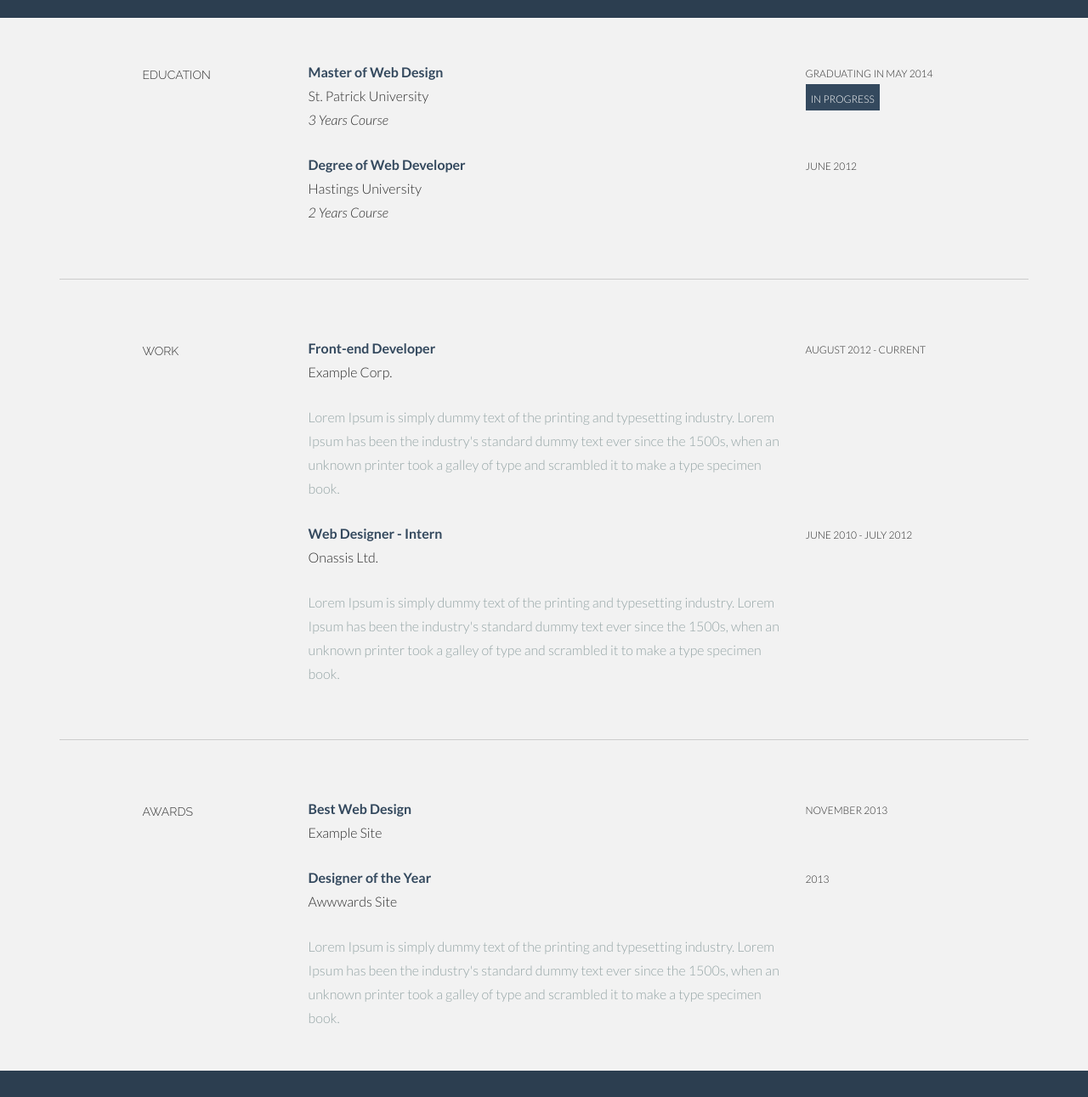
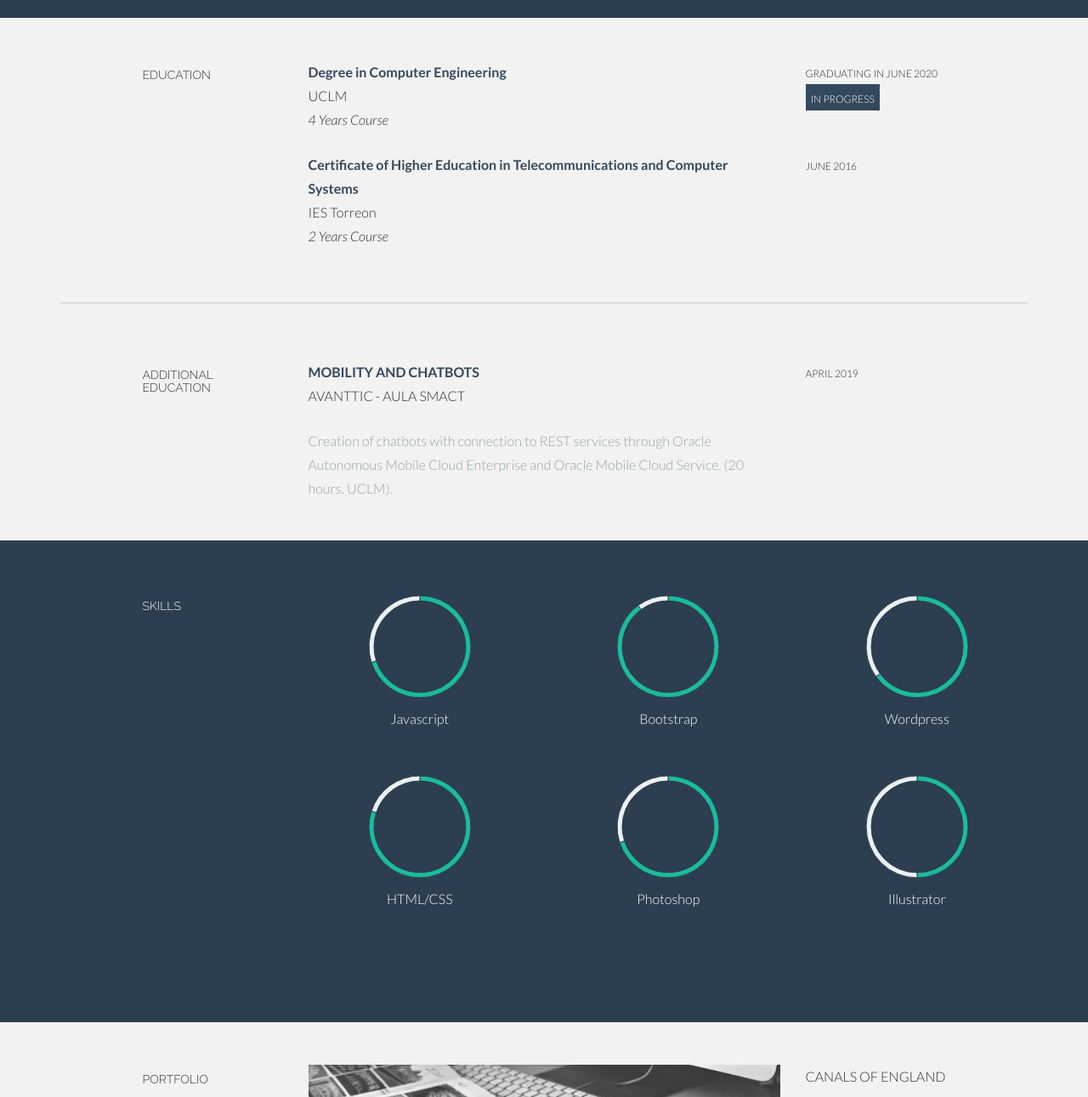
Before and after one commit to AlvaroChaparro/alvarochaparro.github.io, a plain HTML site: page index.html in a window 1280 px wide. Shown: the part 920-2211 px from the top of the page at 85% size. Drawn offline with Linux system fonts and the light colour scheme.

Commit message:
education and contact

```diff
--- a/index.html
+++ b/index.html
@@ -140,13 +140,13 @@
         </div>
         <div class="col-lg-6">
           <p>
-            <t>Master of Web Design</t><br /> St. Patrick University <br />
-            <i>3 Years Course</i>
+            <t>Degree in Computer Engineering</t><br /> UCLM <br />
+            <i>4 Years Course</i>
           </p>
         </div>
         <div class="col-lg-3">
           <p>
-            <sm>GRADUATING IN MAY 2014</sm><br />
+            <sm>GRADUATING IN JUNE 2020</sm><br />
             <imp>
               <sm>IN PROGRESS</sm>
             </imp>
@@ -155,13 +155,13 @@
 
         <div class="col-lg-6 col-lg-offset-3">
           <p>
-            <t>Degree of Web Developer</t><br /> Hastings University <br />
+            <t>Certificate of Higher Education in Telecommunications and Computer Systems</t><br /> IES Torreon <br />
             <i>2 Years Course</i>
           </p>
         </div>
         <div class="col-lg-3">
           <p>
-            <sm>JUNE 2012</sm>
+            <sm>JUNE 2016</sm>
           </p>
         </div>
 
@@ -173,92 +173,33 @@
     <!--/.container -->
   </section>
 
-
   <!--WORK DESCRIPTION -->
   <div class="container desc">
     <div class="row">
 
       <div class="col-lg-2 col-lg-offset-1">
-        <h5>WORK</h5>
+        <h5>ADDITIONAL EDUCATION</h5>
       </div>
       <div class="col-lg-6">
         <p>
-          <t>Front-end Developer</t><br /> Example Corp. <br />
+          <t>MOBILITY AND CHATBOTS</t><br /> AVANTTIC - AULA SMACT <br />
         </p>
         <p>
-          <more>Lorem Ipsum is simply dummy text of the printing and typesetting industry. Lorem Ipsum has been the
-            industry's standard dummy text ever since the 1500s, when an unknown printer took a galley of type and
-            scrambled it to make a type specimen book.</more>
+          <more>Creation of chatbots with connection to REST services through
+            Oracle Autonomous Mobile Cloud Enterprise and Oracle Mobile Cloud Service.
+            (20 hours. UCLM).</more>
         </p>
       </div>
       <div class="col-lg-3">
         <p>
-          <sm>AUGUST 2012 - CURRENT</sm>
-        </p>
-      </div>
-
-      <div class="col-lg-6 col-lg-offset-3">
-        <p>
-          <t>Web Designer - Intern</t><br /> Onassis Ltd. <br />
-        </p>
-        <p>
-          <more>Lorem Ipsum is simply dummy text of the printing and typesetting industry. Lorem Ipsum has been the
-            industry's standard dummy text ever since the 1500s, when an unknown printer took a galley of type and
-            scrambled it to make a type specimen book.</more>
-        </p>
-      </div>
-      <div class="col-lg-3">
-        <p>
-          <sm>JUNE 2010 - JULY 2012</sm>
+          <sm>APRIL 2019</sm>
         </p>
       </div>
     </div>
     <!--/.row -->
     <br>
-    <hr>
   </div>
   <!--/.container -->
-
-
-  <!--AWARDS DESCRIPTION -->
-  <div class="container desc">
-    <div class="row">
-      <div class="col-lg-2 col-lg-offset-1">
-        <h5>AWARDS</h5>
-      </div>
-      <div class="col-lg-6">
-        <p>
-          <t>Best Web Design</t><br /> Example Site <br />
-        </p>
-      </div>
-      <div class="col-lg-3">
-        <p>
-          <sm>NOVEMBER 2013</sm>
-        </p>
-      </div>
-
-      <div class="col-lg-6 col-lg-offset-3">
-        <p>
-          <t>Designer of the Year</t><br /> Awwwards Site
-        </p>
-        <p>
-          <more>Lorem Ipsum is simply dummy text of the printing and typesetting industry. Lorem Ipsum has been the
-            industry's standard dummy text ever since the 1500s, when an unknown printer took a galley of type and
-            scrambled it to make a type specimen book.</more>
-        </p>
-      </div>
-      <div class="col-lg-3">
-        <p>
-          <sm>2013</sm>
-        </p>
-      </div>
-
-    </div>
-    <!--/.row -->
-    <br>
-  </div>
-  <!--/.container -->
-
 
   <!--SKILLS DESCRIPTION -->
   <div id="skillswrap">
@@ -377,13 +318,13 @@
           </div>
           <div class="col-lg-4">
             <p>
-              <t>Email</t><br /> contact@example.com <br />
+              <t>Email</t><br /> alvarochaparrovictoria@outlook.com <br />
             </p>
             <p>
-              <t>Adress</t><br /> Some Ave. 987 <br /> Postal 23892 <br /> London, England. <br />
+              <t>Adress</t><br /> Mirto. 12 <br /> Postal 13005 <br /> Ciudad Real, Spain. <br />
             </p>
             <p>
-              <t>Phone</t><br /> +55 8933-2383 <br />
+              <t>Phone</t><br /> 684 227 982 <br />
             </p>
             <p>
               <t>Social Links</t><br />
@@ -398,7 +339,8 @@
             <p>
               <sm>CONTACT FORM</sm>
             </p>
-            <form id="contact-form" class="contact-form php-mail-form" role="form" action="contactform/contactform.php" method="POST">
+            <form id="contact-form" class="contact-form php-mail-form" role="form" action="contactform/contactform.php"
+              method="POST">
 
               <div class="form-group">
                 <label for="contact-name">Your Name</label>
```
